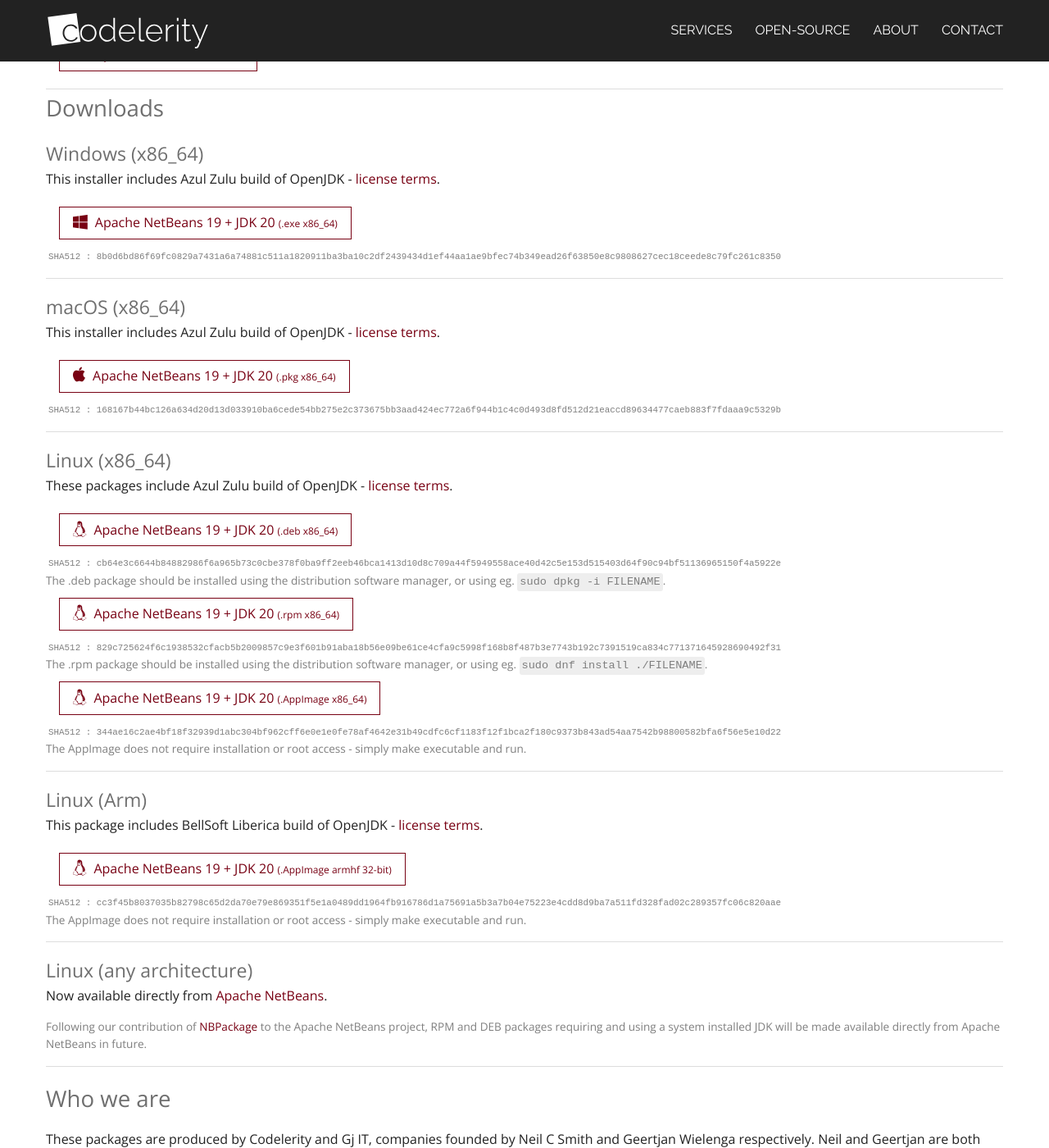
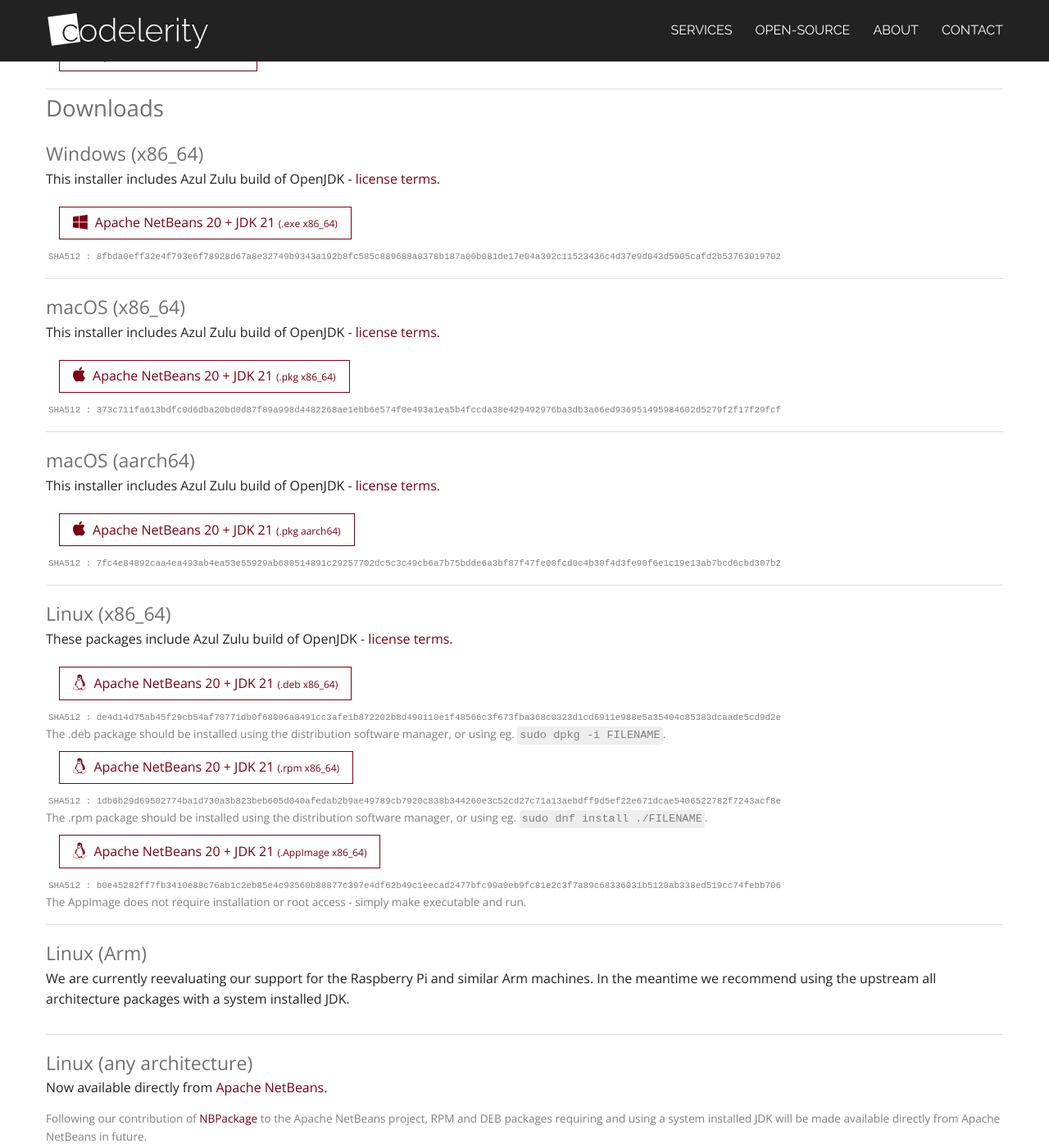
Before and after one commit to neilcsmith-net/codelerity-com-deploy, a Jekyll site: the page built from netbeans.html, in a window 1280 px wide and 1400 px high, scrolled down 621 px. Shown: the whole window at 82% size. Built offline with Jekyll 4.4.1, drawn with Linux system fonts in a browser that asks for light colours; nearby versions of some CDN libraries; comment, search, counter and statistics services are not loaded; some of the changed text lies outside the part shown.

Commit message:
Update NetBeans page for Apache NetBeans 20 release.

```diff
--- a/netbeans.html
+++ b/netbeans.html
@@ -1,6 +1,6 @@
 ---
 layout: page
-title: "Apache NetBeans 19 packages"
+title: "Apache NetBeans 20 packages"
 permalink: /netbeans/
 ---
 
@@ -10,10 +10,10 @@
     are built with NBPackage using the official Apache NetBeans binary zip release.
     The packages themselves are not released by the Apache Software Foundation.
   </p>
-  <p>These installers include a local Java 20 JDK for the IDE to run on,
+  <p>These installers include a local Java 21 JDK for the IDE to run on,
     offering a self-contained out-of-the-box experience. Additional JDK's for projects
     may be registered and/or downloaded using <code>Tools / Java Platforms</code> in the
-    IDE menu, supporting development of projects for Java 8 up to Java 20.</p>
+    IDE menu, supporting development of projects for Java 8 up to Java 21.</p>
 </section>
 
 <section class="terms">
@@ -52,62 +52,69 @@
   <section class="download-arch">
     <h3>Windows (x86_64)</h3>
     <p>This installer includes Azul Zulu build of OpenJDK -
-      <a href="https://docs.azul.com/core/tpls/july-2023/zulu20_tpl.html">license terms</a>.</p>
-    <div><a href="https://github.com/codelerity/netbeans-installers/releases/download/v19-build1/Apache-NetBeans-19.exe"
+      <a href="https://docs.azul.com/core/tpls/october-2023/zulu21_tpl.html" target="_blank">license terms</a>.</p>
+    <div><a href="https://github.com/codelerity/netbeans-installers/releases/download/v20-build1/Apache-NetBeans-20.exe"
             class="btn"><i class="fa fa-windows"></i>
-        Apache NetBeans 19 + JDK 20
+        Apache NetBeans 20 + JDK 21
         <span class="type-arch">(.exe x86_64)</span></a></div>
     <aside>
-      <code class="hash">SHA512 : 8b0d6bd86f69fc0829a7431a6a74881c511a1820911ba3ba10c2df2439434d1ef44aa1ae9bfec74b349ead26f63850e8c9808627cec18ceede8c79fc261c8350</code>
+      <code class="hash">SHA512 : 8fbda0eff32e4f793e6f78928d67a8e32749b9343a192b8fc585c889688a0378b187a00b081de17e04a392c11523436c4d37e9d043d5905cafd2b53763019702</code>
     </aside>
   </section>
   <section class="download-arch">
     <h3>macOS (x86_64)</h3>
     <p>This installer includes Azul Zulu build of OpenJDK -
-      <a href="https://docs.azul.com/core/tpls/july-2023/zulu20_tpl.html">license terms</a>.</p>
-    <div><a href="https://github.com/codelerity/netbeans-installers/releases/download/v19-build1/Apache-NetBeans-19.pkg"
+      <a href="https://docs.azul.com/core/tpls/october-2023/zulu21_tpl.html" target="_blank">license terms</a>.</p>
+    <div><a href="https://github.com/codelerity/netbeans-installers/releases/download/v20-build1/Apache-NetBeans-20-x86_64.pkg"
             class="btn"><i class="fa fa-apple"></i>
-        Apache NetBeans 19 + JDK 20
+        Apache NetBeans 20 + JDK 21
         <span class="type-arch">(.pkg x86_64)</span></a></div>
     <aside>
-      <code class="hash">SHA512 : 168167b44bc126a634d20d13d033910ba6cede54bb275e2c373675bb3aad424ec772a6f944b1c4c0d493d8fd512d21eaccd89634477caeb883f7fdaaa9c5329b</code>
+      <code class="hash">SHA512 : 373c711fa613bdfc0d6dba20bd0d87f89a998d4482268ae1ebb6e574f0e493a1ea5b4fccda38e429492976ba3db3a66ed936951495984602d5279f2f17f29fcf</code>
+    </aside>
+  </section>
+  <section class="download-arch">
+    <h3>macOS (aarch64)</h3>
+    <p>This installer includes Azul Zulu build of OpenJDK -
+      <a href="https://docs.azul.com/core/tpls/october-2023/zulu21_tpl.html" target="_blank">license terms</a>.</p>
+    <div><a href="https://github.com/codelerity/netbeans-installers/releases/download/v20-build1/Apache-NetBeans-20-aarch64.pkg"
+            class="btn"><i class="fa fa-apple"></i>
+        Apache NetBeans 20 + JDK 21
+        <span class="type-arch">(.pkg aarch64)</span></a></div>
+    <aside>
+      <code class="hash">SHA512 : 7fc4e84892caa4ea493ab4ea53e55929ab680514891c29257702dc5c3c49cb6a7b75bdde6a3bf87f47fe00fcd0c4b30f4d3fe90f6e1c19e13ab7bcd6cbd307b2</code>
     </aside>
   </section>
   <section class="download-arch">
     <h3>Linux (x86_64)</h3>
     <p>These packages include Azul Zulu build of OpenJDK -
-      <a href="https://docs.azul.com/core/tpls/july-2023/zulu20_tpl.html">license terms</a>.</p>
-    <div><a href="https://github.com/codelerity/netbeans-installers/releases/download/v19-build1/apache-netbeans_19-1_amd64.deb"
+      <a href="https://docs.azul.com/core/tpls/october-2023/zulu21_tpl.html" target="_blank">license terms</a>.</p>
+    <div><a href="https://github.com/codelerity/netbeans-installers/releases/download/v20-build1/apache-netbeans_20-1_amd64.deb"
             class="btn"><i class="fa fa-linux"></i>
-        Apache NetBeans 19 + JDK 20
+        Apache NetBeans 20 + JDK 21
         <span class="type-arch">(.deb x86_64)</span></a></div>
-    <aside><code class="hash">SHA512 : cb64e3c6644b84882986f6a965b73c0cbe378f0ba9ff2eeb46bca1413d10d8c709a44f5949558ace40d42c5e153d515403d64f90c94bf51136965150f4a5922e</code><br>
+    <aside><code class="hash">SHA512 : de4d14d75ab45f29cb54af70771db0f68006a8491cc3afe1b872202b8d490110e1f48566c3f673fba368c0323d1cd6911e988e5a35404c85383dcaade5cd9d2e</code><br>
       The .deb package should be installed using the distribution software manager,
       or using eg. <code>sudo dpkg -i FILENAME</code>.</aside>
-    <div><a href="https://github.com/codelerity/netbeans-installers/releases/download/v19-build1/apache-netbeans-19-0.x86_64.rpm"
+    <div><a href="https://github.com/codelerity/netbeans-installers/releases/download/v20-build1/apache-netbeans-20-0.x86_64.rpm"
             class="btn"><i class="fa fa-linux"></i>
-        Apache NetBeans 19 + JDK 20
+        Apache NetBeans 20 + JDK 21
         <span class="type-arch">(.rpm x86_64)</span></a></div>
-    <aside><code class="hash">SHA512 : 829c725624f6c1938532cfacb5b2009857c9e3f601b91aba18b56e09be61ce4cfa9c5998f168b8f487b3e7743b192c7391519ca834c771371645928690492f31</code><br>
+    <aside><code class="hash">SHA512 : 1db6b29d69502774ba1d730a3b823beb605d040afedab2b9ae49789cb7920c838b344260e3c52cd27c71a13aebdff9d5ef22e671dcae5406522782f7243acf8e</code><br>
       The .rpm package should be installed using the distribution software manager,
       or using eg. <code>sudo dnf install ./FILENAME</code>.</aside>
-    <div><a href="https://github.com/codelerity/netbeans-installers/releases/download/v19-build1/Apache_NetBeans-19-x86_64.AppImage"
+    <div><a href="https://github.com/codelerity/netbeans-installers/releases/download/v20-build1/Apache_NetBeans-20-x86_64.AppImage"
             class="btn"><i class="fa fa-linux"></i>
-        Apache NetBeans 19 + JDK 20
+        Apache NetBeans 20 + JDK 21
         <span class="type-arch">(.AppImage x86_64)</span></a></div>
-    <aside><code class="hash">SHA512 : 344ae16c2ae4bf18f32939d1abc304bf962cff6e0e1e0fe78af4642e31b49cdfc6cf1183f12f1bca2f180c9373b843ad54aa7542b98800582bfa6f56e5e10d22</code><br>
+    <aside><code class="hash">SHA512 : b0e45282ff7fb3410e88c76ab1c2eb85e4c93560b88877c397e4df62b49c1eecad2477bfc99a0eb9fc81e2c3f7a89c68336031b5120ab338ed519cc74febb706</code><br>
       The AppImage does not require installation or root access - simply make executable and run.</aside>
   </section>
   <section class="download-arch">
     <h3>Linux (Arm)</h3>
-    <p>This package includes BellSoft Liberica build of OpenJDK -
-      <a href="https://bell-sw.com/liberica_eula/">license terms</a>.</p>
-    <div><a href="https://github.com/codelerity/netbeans-installers/releases/download/v19-build1/Apache_NetBeans-19-arm.AppImage"
-            class="btn"><i class="fa fa-linux"></i>
-        Apache NetBeans 19 + JDK 20
-        <span class="type-arch">(.AppImage armhf 32-bit)</span></a></div>
-    <aside><code class="hash">SHA512 : cc3f45b8037035b82798c65d2da70e79e869351f5e1a0489dd1964fb916786d1a75691a5b3a7b04e75223e4cdd8d9ba7a511fd328fad02c289357fc06c820aae</code><br>
-      The AppImage does not require installation or root access - simply make executable and run.</aside>
+    <p>We are currently reevaluating our support for the Raspberry Pi and similar Arm machines.
+    In the meantime we recommend using the upstream all architecture packages with a system
+    installed JDK.</p>
   </section>
   <section class="download-arch">
     <h3>Linux (any architecture)</h3>
```
